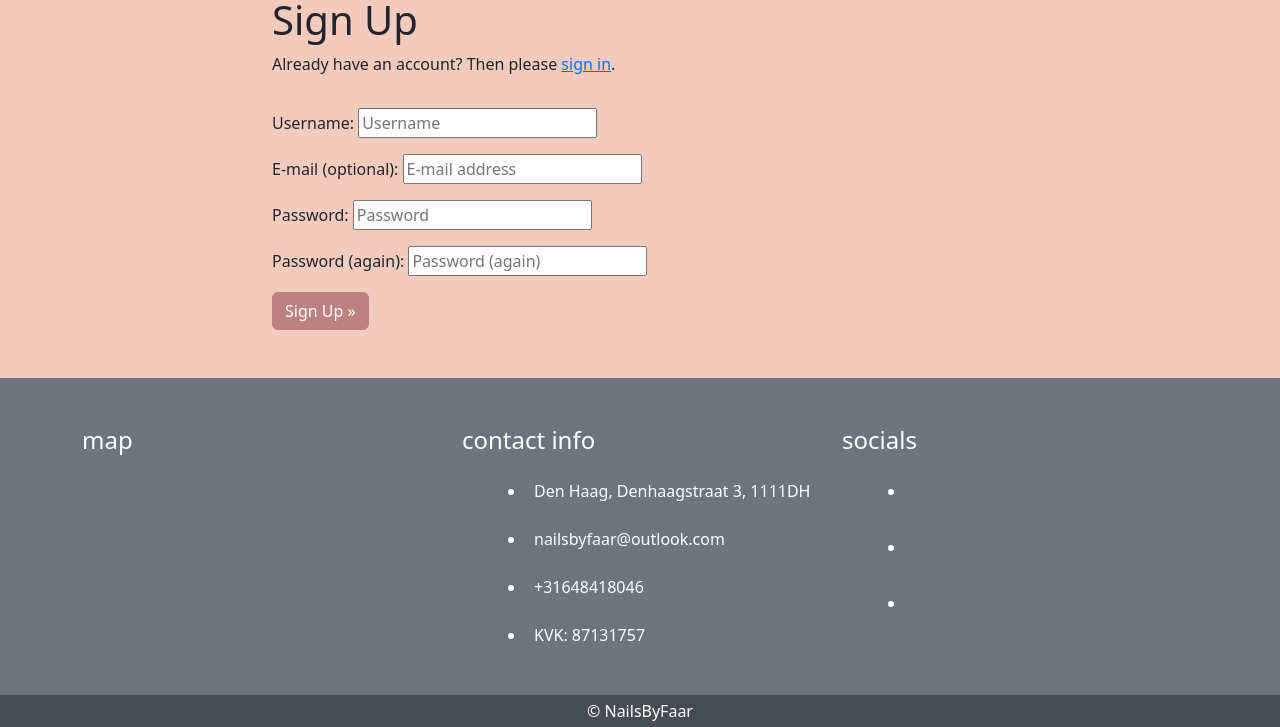
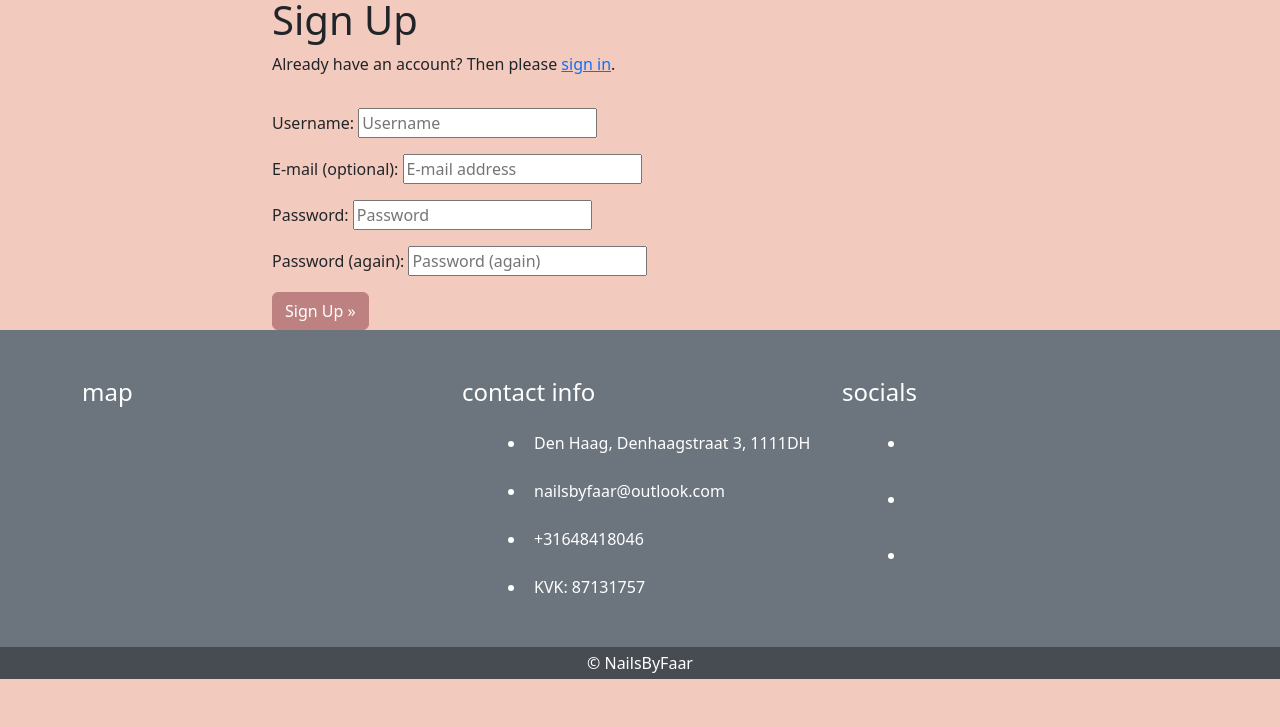
Before and after one commit to DOdrums/PortfolioProjectFour, a Django app: page /accounts/signup/ in a window 1280 px wide. Shown: the part 132-859 px from the top of the page. After the commit the page ends 811 px from the top, so only its background shows below. Run offline with Django 3.2, Linux system fonts and the light colour scheme.

Commit message:
Make footer always stick to bottom

```diff
--- a/templates/base.html
+++ b/templates/base.html
@@ -19,7 +19,7 @@
     <link rel="stylesheet" href="{% static 'css/style.css' %}">
 </head>
 
-<body>
+<body class="d-flex flex-column min-vh-100">
     <header>
         <nav class="navbar navbar-expand-md">
             <div class="container-fluid">
@@ -73,7 +73,7 @@
         {% block content %}
         {% endblock content %}
     </main>
-    <footer class="text-white text-center text-lg-start bg-secondary mt-md-5">
+    <footer class="text-white text-center text-lg-start bg-secondary mt-auto">
         <div class="container pt-5">
             <div class="row">
                 <div class="col-lg-4 mb-4">
```
Also changed, not shown: db.sqlite3.
